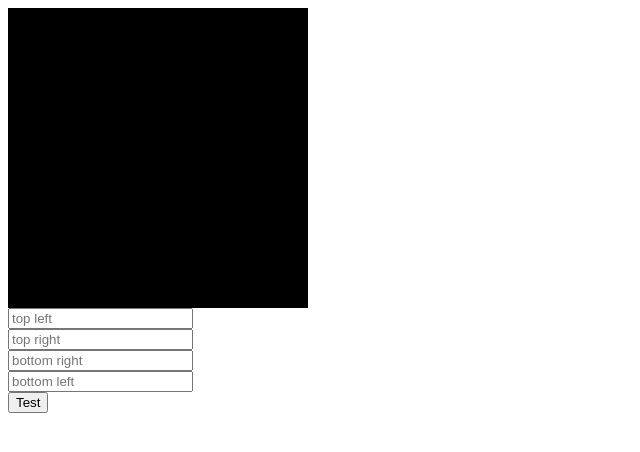
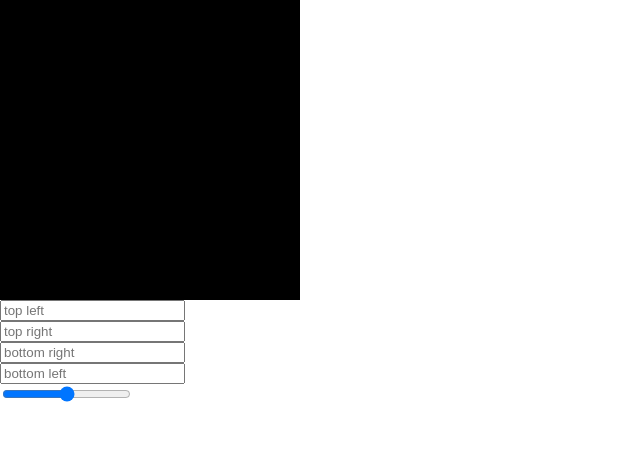
Before and after one commit to jgs-dev/florinpop17-88apps, an Angular app: page / in a window 1280 px wide. Shown: the top 452 px of the page, without its empty margins (0-640 px from the left). Built offline with nearby package versions, Linux system fonts and the light colour scheme.

Commit message:
added angular material

```diff
--- a/angular.json
+++ b/angular.json
@@ -28,6 +28,7 @@
               "src/assets"
             ],
             "styles": [
+              "./node_modules/@angular/material/prebuilt-themes/pink-bluegrey.css",
               "src/styles.scss"
             ],
             "scripts": []
@@ -92,6 +93,7 @@
               "src/assets"
             ],
             "styles": [
+              "./node_modules/@angular/material/prebuilt-themes/pink-bluegrey.css",
               "src/styles.scss"
             ],
             "scripts": []
--- a/package.json
+++ b/package.json
@@ -12,10 +12,12 @@
   "private": true,
   "dependencies": {
     "@angular/animations": "~10.0.5",
+    "@angular/cdk": "^10.1.3",
     "@angular/common": "~10.0.5",
     "@angular/compiler": "~10.0.5",
     "@angular/core": "~10.0.5",
     "@angular/forms": "~10.0.5",
+    "@angular/material": "^10.1.3",
     "@angular/platform-browser": "~10.0.5",
     "@angular/platform-browser-dynamic": "~10.0.5",
     "@angular/router": "~10.0.5",
--- a/src/app/app.module.ts
+++ b/src/app/app.module.ts
@@ -8,6 +8,7 @@
 
 import { Bin2decComponent } from './bin2dec/bin2dec.component';
 import { BorderRadiusPreviewerComponent } from './border-radius-previewer/border-radius-previewer.component';
+import { BrowserAnimationsModule } from '@angular/platform-browser/animations';
 
 @NgModule({
   declarations: [
@@ -19,7 +20,8 @@
     BrowserModule,
     AppRoutingModule,
     FormsModule,
-    ReactiveFormsModule
+    ReactiveFormsModule,
+    BrowserAnimationsModule
   ],
   providers: [],
   bootstrap: [AppComponent]
--- a/src/app/border-radius-previewer/border-radius-previewer.component.html
+++ b/src/app/border-radius-previewer/border-radius-previewer.component.html
@@ -1,6 +1,5 @@
-<div [ngStyle]="getBorderRadius()" class="borders"></div>
-
 <div [formGroup]="bordersForm">
+    <div [ngStyle]="getBorderRadius()" class="borders"></div>
     <div><input (input)="setBorderTopLeftRadius()" formControlName="borderRadiusTopLeft" type="tel"
             placeholder="top left"></div>
     <div><input (input)="setBorderTopRightRadius()" formControlName="borderRadiusTopRight" type="tel"
@@ -11,4 +10,4 @@
             placeholder="bottom left"></div>
 </div>
 
-<button (click)="test()">Test</button>
+<input type="range" >
--- a/src/app/border-radius-previewer/border-radius-previewer.component.ts
+++ b/src/app/border-radius-previewer/border-radius-previewer.component.ts
@@ -32,12 +32,9 @@
 
   ngOnInit(): void { }
 
-  test() {
-    console.log(this.borderRadius)
-  }
 
   getBorderRadius(): object {
-    return {"border-radius":this.borderRadius.topLeft + "px " + this.borderRadius.topRight + "px " + this.borderRadius.bottomRight + "px " + this.borderRadius.bottomLeft + "px"}
+    return { "border-radius": `${this.borderRadius.topLeft}px ${this.borderRadius.topRight}px ${this.borderRadius.bottomRight}px ${this.borderRadius.bottomLeft}px` }
   }
 
   setBorderTopLeftRadius() {
--- a/src/index.html
+++ b/src/index.html
@@ -6,8 +6,10 @@
   <base href="/">
   <meta name="viewport" content="width=device-width, initial-scale=1">
   <link rel="icon" type="image/x-icon" href="favicon.ico">
+  <link href="https://fonts.googleapis.com/css?family=Roboto:300,400,500&display=swap" rel="stylesheet">
+  <link href="https://fonts.googleapis.com/icon?family=Material+Icons" rel="stylesheet">
 </head>
-<body>
+<body class="mat-typography">
   <app-root></app-root>
 </body>
 </html>
--- a/src/styles.scss
+++ b/src/styles.scss
@@ -1 +1,4 @@
 /* You can add global styles to this file, and also import other style files */
+
+html, body { height: 100%; }
+body { margin: 0; font-family: Roboto, "Helvetica Neue", sans-serif; }
```
Also changed, not shown: 1 other file (tests, documents, lock files or other folders).
